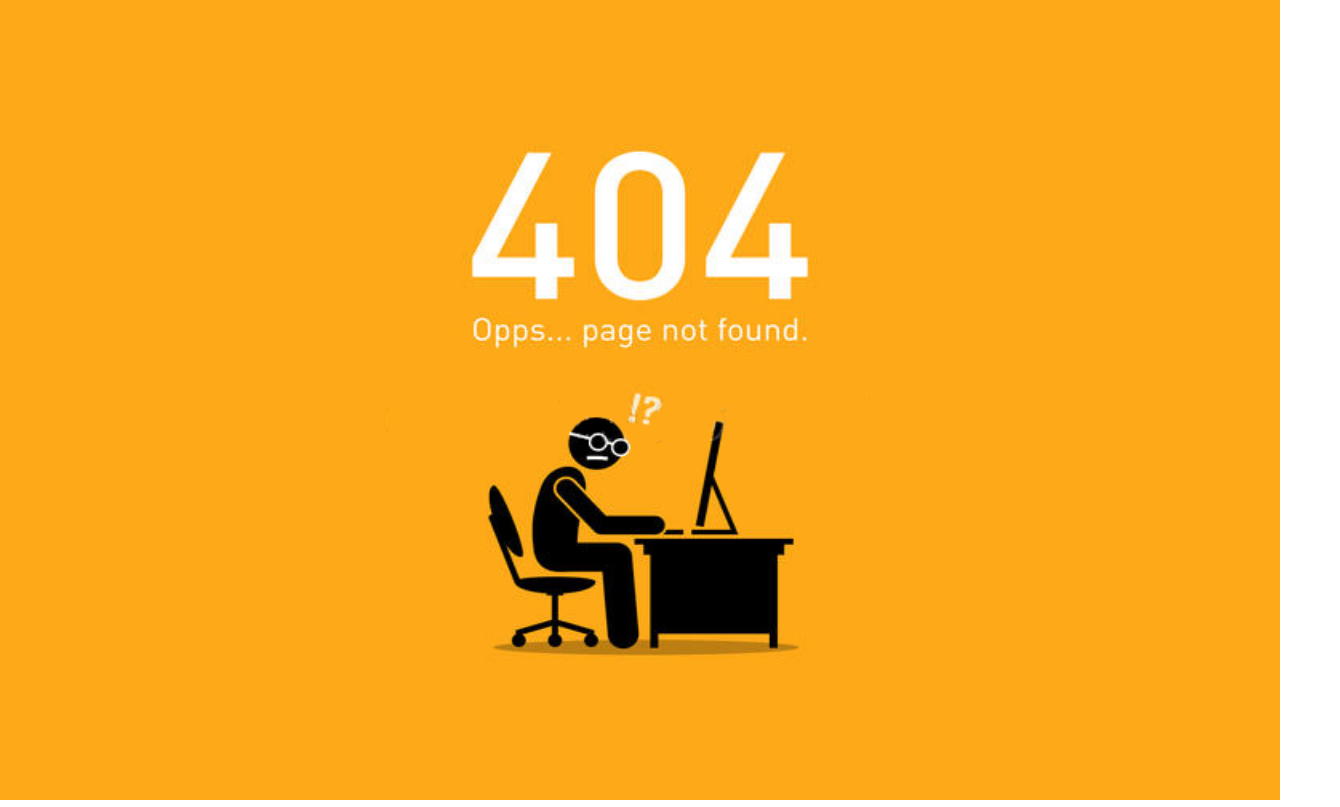
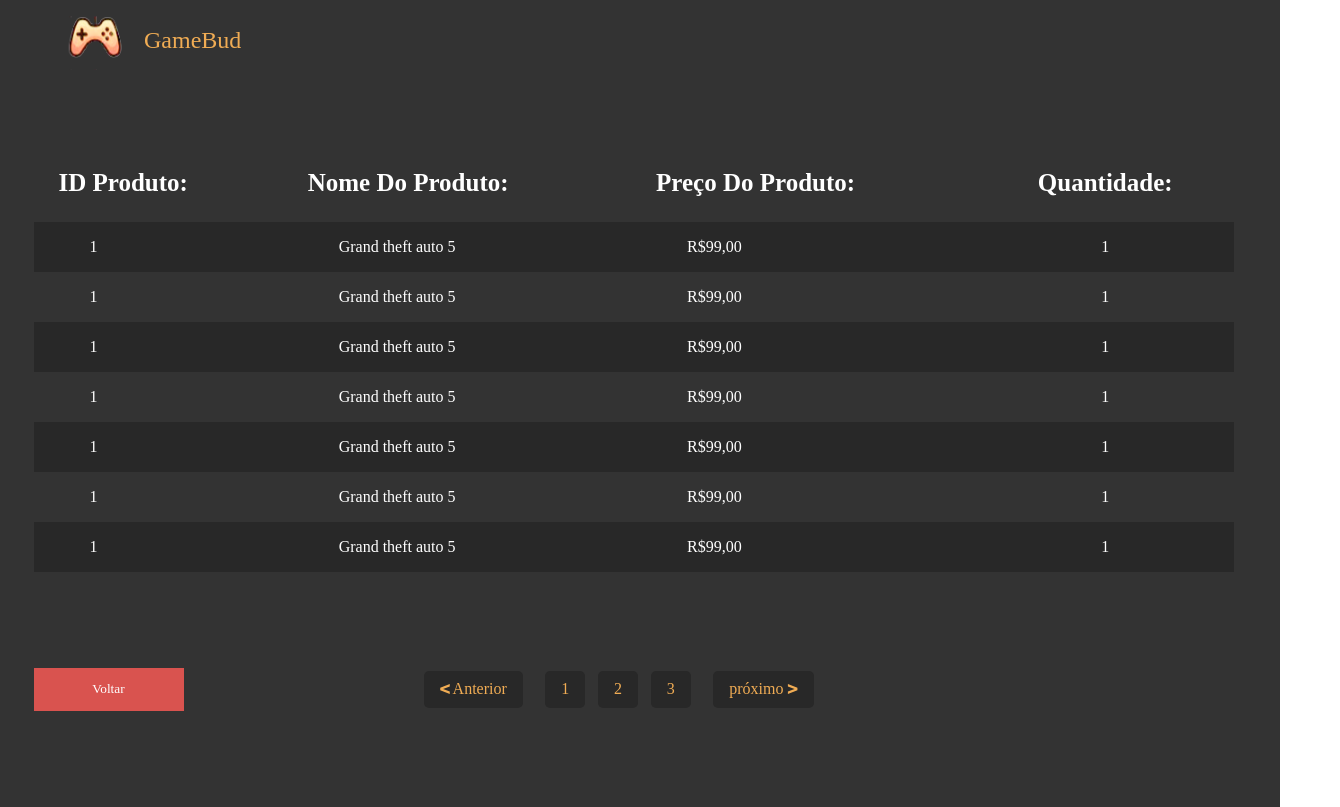
Before and after one commit to ViniciusOtoni/TCC, a React (Create React App) app in the folder reactjs/: page /gerenteListar in a window 1280 px wide. Shown: the whole page, 1340 px wide, since content can reach past the window. Built offline with nearby package versions, Linux system fonts and the light colour scheme; a web font is replaced by a local one.

Commit message:
tela gerente listar feita

```diff
--- /dev/null
+++ b/reactjs/src/pages/gerenteListar/index.js
@@ -0,0 +1,89 @@
+import { Container } from "./styled.js"
+import Cabecalho from "../../components/cabecalho"
+
+export default function GerenteNaosei() {
+    return (
+        <div style={{ backgroundColor: "#333333" }}>
+            <Cabecalho corLetra="nulo" />
+            <main style={{width: "1340px", margin: "auto"}}>
+                <Container >
+                    <div className="principal">
+
+
+                        <table>
+                            <thead>
+                                <th>ID Produto:</th>
+                                <th>Nome Do Produto:</th>
+                                <th>Preço Do Produto:</th>
+                                <th className="quantidade">Quantidade:</th>
+                            </thead>
+                            <tbody>
+                                <tr className="linha-1">
+                                    <td>1</td>
+                                    <td>Grand theft auto 5</td>
+                                    <td>R$99,00</td>
+                                    <td className="last-item">1</td>
+                                </tr>
+
+                                <tr className="linha-2">
+                                    <td>1</td>
+                                    <td>Grand theft auto 5</td>
+                                    <td>R$99,00</td>
+                                    <td className="last-item">1</td>
+                                </tr>
+
+                                <tr className="linha-1">
+                                    <td>1</td>
+                                    <td>Grand theft auto 5</td>
+                                    <td>R$99,00</td>
+                                    <td className="last-item">1</td>
+                                </tr>
+
+                                <tr className="linha-2">
+                                    <td>1</td>
+                                    <td>Grand theft auto 5</td>
+                                    <td>R$99,00</td>
+                                    <td className="last-item">1</td>
+                                </tr>
+
+                                <tr className="linha-1">
+                                    <td>1</td>
+                                    <td>Grand theft auto 5</td>
+                                    <td>R$99,00</td>
+                                    <td className="last-item">1</td>
+                                </tr>
+
+                                <tr className="linha-2">
+                                    <td>1</td>
+                                    <td>Grand theft auto 5</td>
+                                    <td>R$99,00</td>
+                                    <td className="last-item">1</td>
+                                </tr>
+
+                                <tr className="linha-1">
+                                    <td>1</td>
+                                    <td>Grand theft auto 5</td>
+                                    <td>R$99,00</td>
+                                    <td className="last-item">1</td>
+                                </tr>
+
+
+                            </tbody>
+                       </table>
+                        <div className="bottom-menu">
+                            <button className="voltar" style={{ width: "150px", marginRight: "18em" }}>Voltar</button>
+                            <div className="navigation">
+                                <div className="back"> <img src="/assets/images/voltar.svg" alt="" /> Anterior </div>
+                                <div className="page">1</div>
+                                <div className="page">2</div>
+                                <div className="page">3</div>
+                                <div className="next">próximo <img src="/assets/images/avancar.svg" alt=""/> </div>
+                            </div>
+                       </div>
+
+                    </div>
+                </Container>
+            </main>
+        </div>
+    )
+}
--- a/reactjs/src/pages/gerenteNaosei/styled.js
+++ b/reactjs/src/pages/gerenteListar/styled.js
@@ -17,28 +17,43 @@
         justify-content: space-between;
     }
 
-   .table {
-       margin: 3em 0em;
+   table {
+        margin-top: 4em;
+        width: 1200px;
+
+        border-collapse: collapse;
+    }
+
+
+
+   .linha-1 {
+       background-color: #282828;
+
    }
 
-    .Linha-1, .Linha-2 {
-        display: flex;
-        flex-direction: row;
-        color: white;
-    }
+   .linha-2 {
+       background-color: #333333;
+   }
 
-    .Linha-1 {
-        padding: 1.2em;
-        background-color: #282828;
-        justify-content: space-between;
-    }
+   td {
+       text-align: left;
+       padding: 1em 3.5em;
+   }
 
-    .Linha-2 {
-        padding: 1.2em;
-        background-color: #333333;
-        justify-content: space-between;
-    }
+   th {
+       padding: 1em;
+       text-align: left;
+       font-size: 25px;
+   }
 
+   .quantidade {
+       text-align: center;
+   }
+
+
+   .last-item {
+       text-align: center;
+   }
     .voltar {
         color: white;
         padding: 1em;
@@ -65,7 +80,7 @@
 
     .back {
         background-color: #282828;
-        padding: .6em;
+        padding: .6em 1em;
 
         border-radius: 5px;
         margin-right: 1em;
--- a/reactjs/src/pages/gerenteNaosei/index.js
+++ /dev/null
@@ -1,117 +0,0 @@
-import { Container } from "./styled.js"
-import Cabecalho from "../../components/cabecalho"
-
-export default function GerenteNaosei() {
-    return (
-        <div style={{ backgroundColor: "#333333" }}>
-            <Cabecalho corLetra="nulo" />
-            <main style={{width: "1340px", margin: "auto"}}>
-                <Container >
-                    <div className="principal">
-                        <div className="table">
-                        <div className="titulos">
-                            <h2>ID Produto:</h2>
-                            <h2>Nome Do Produto:</h2>
-                            <h2>Preço Do Produto:</h2>
-                            <h2>Quantidade:</h2>
-                        </div>
-                        <div className="items">
-
-                            <div className="Linha-1">
-                                <div>1</div>
-                                <div>Grand theft auto 5</div>
-                                <div>R$99,00</div>
-                                <div style={{marginRight: "4em"}}>1</div>
-                            </div>
-
-                            <div className="Linha-2">
-                                <div>1</div>
-                                <div>Grand theft auto 5</div>
-                                <div>R$99,00</div>
-                                <div style={{marginRight: "4em"}}>1</div>
-                            </div>
-
-                            <div className="Linha-1">
-                                <div>1</div>
-                                <div>Grand theft auto 5</div>
-                                <div>R$99,00</div>
-                                <div style={{marginRight: "4em"}}>1</div>
-                            </div>
-
-                            <div className="Linha-2">
-                                <div>1</div>
-                                <div>Grand theft auto 5</div>
-                                <div>R$99,00</div>
-                                <div style={{marginRight: "4em"}}>1</div>
-                            </div>
-
-                            <div className="Linha-1">
-                                <div>1</div>
-                                <div>Grand theft auto 5</div>
-                                <div>R$99,00</div>
-                                <div style={{marginRight: "4em"}}>1</div>
-                            </div>
-
-                            <div className="Linha-2">
-                                <div>1</div>
-                                <div>Grand theft auto 5</div>
-                                <div>R$99,00</div>
-                                <div style={{marginRight: "4em"}}>1</div>
-                            </div>
-
-                            <div className="Linha-1">
-                                <div>1</div>
-                                <div>Grand theft auto 5</div>
-                                <div>R$99,00</div>
-                                <div style={{marginRight: "4em"}}>1</div>
-                            </div>
-
-                            <div className="Linha-2">
-                                <div>1</div>
-                                <div>Grand theft auto 5</div>
-                                <div>R$99,00</div>
-                                <div style={{marginRight: "4em"}}>1</div>
-                            </div>
-
-                            <div className="Linha-1">
-                                <div>1</div>
-                                <div>Grand theft auto 5</div>
-                                <div>R$99,00</div>
-                                <div style={{marginRight: "4em"}}>1</div>
-                            </div>
-
-                            <div className="Linha-2">
-                                <div>1</div>
-                                <div>Grand theft auto 5</div>
-                                <div>R$99,00</div>
-                                <div style={{marginRight: "4em"}}>1</div>
-                            </div>
-
-                                <div className="Linha-1">
-                                <div>1</div>
-                                <div>Grand theft auto 5</div>
-                                <div>R$99,00</div>
-                                <div style={{marginRight: "4em"}}>1</div>
-                            </div>
-
-                        </div>
-
-
-                        </div>
-                        <div className="bottom-menu">
-                            <button className="voltar" style={{ width: "150px", marginRight: "25em" }}>Voltar</button>
-                            <div className="navigation">
-                                <div className="back" style={{width: "130px"}}> <img src="/assets/images/voltar.svg" alt="" /> Anterior </div>
-                                <div className="page">1</div>
-                                <div className="page">2</div>
-                                <div className="page">3</div>
-                                <div className="next">próximo <img src="/assets/images/avancar.svg" alt=""/> </div>
-                            </div>
-                       </div>
-
-                    </div>
-                </Container>
-            </main>
-        </div>
-    )
-}
--- a/reactjs/src/routes.js
+++ b/reactjs/src/routes.js
@@ -16,7 +16,7 @@
 import GerenteAdicionar from './pages/gerenteAdicionar';
 import GerenteAlterar from './pages/gerenteAlterar';
 import Error from './pages/error';
-import GerenteNaosei from './pages/gerenteNaosei';
+import GerenteListar from './pages/gerenteListar';
 
 
 
@@ -39,7 +39,7 @@
                 <Route path="/gerenteVizualizar" component={GerenteVizualizar} />
                 <Route path="/gerenteAdicionar" component={GerenteAdicionar} />
                 <Route path="/gerenteAlterar" component={GerenteAlterar} />
-                <Route path="/gerenteNaosei" component={GerenteNaosei} />
+                <Route path="/gerenteListar" component={GerenteListar} />
                 <Route path="/*" component={Error} />
             </Switch>
         </BrowserRouter>
```
